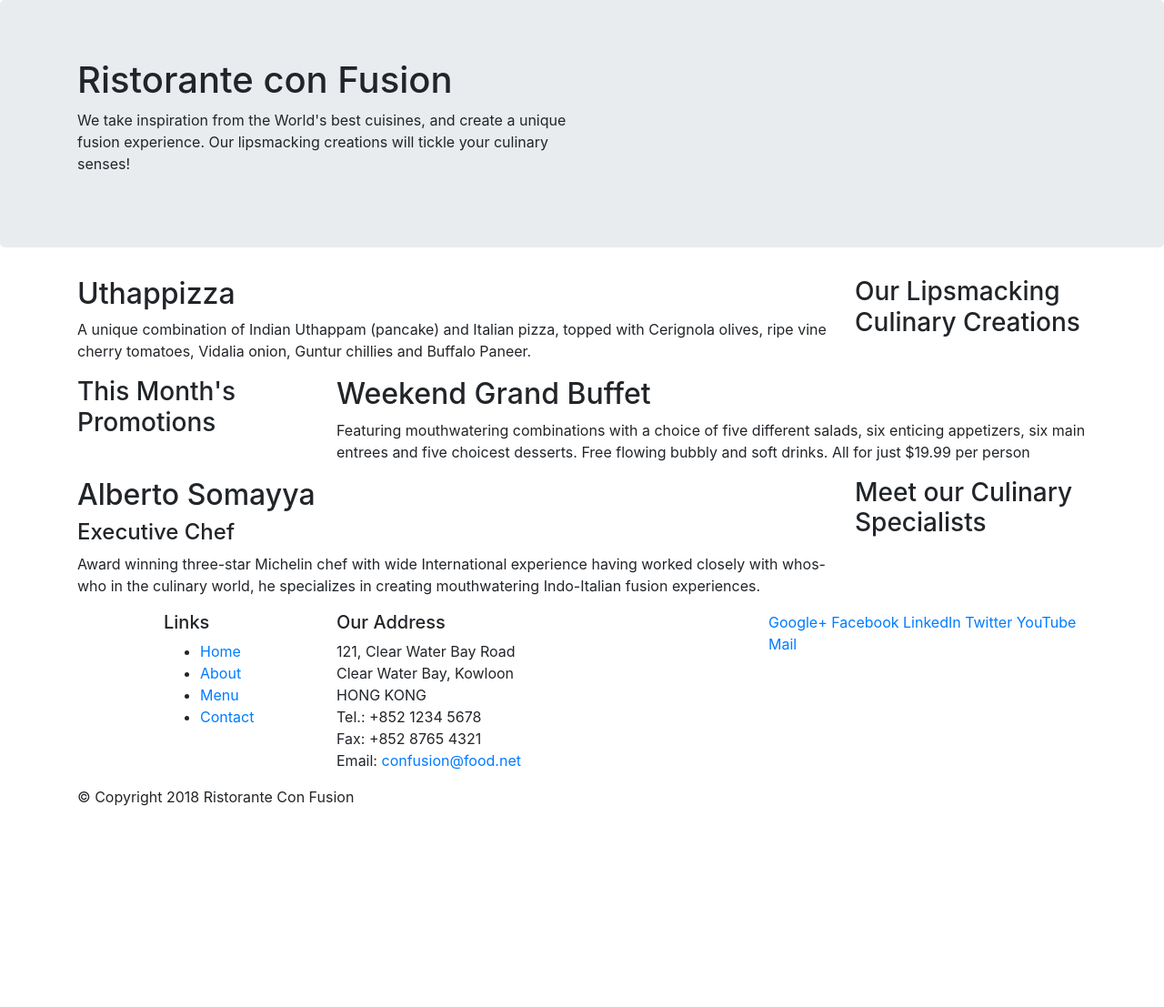
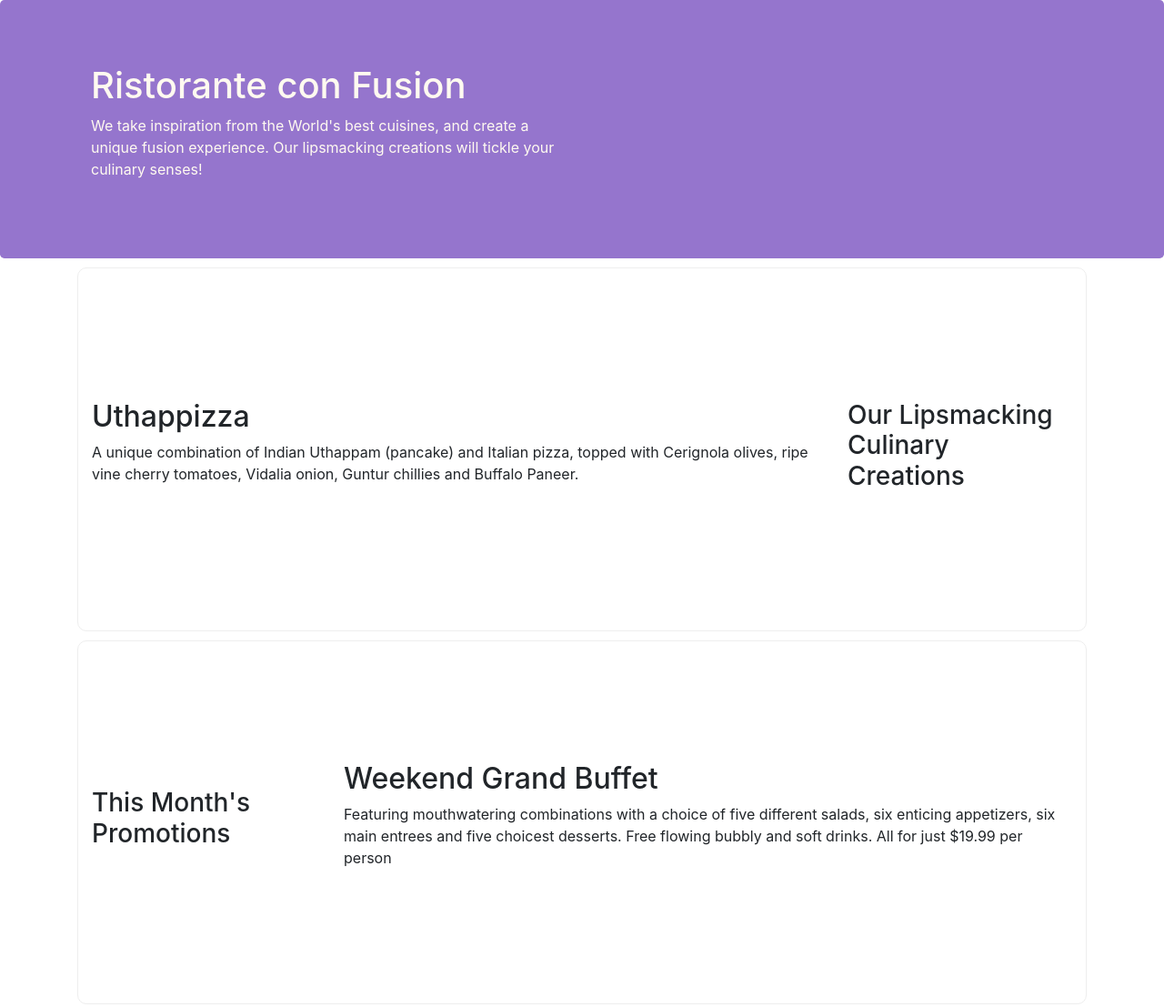
Before and after one commit to rishabhjaincoder/Ristorante-conFusion-Bootstrap-UI, a website: page index.html in a window 1280 px wide. Shown: the top 1107 px of the page at 91% size. Before the commit the page ends 904 px from the top, so only its background shows below. Drawn offline with nearby package versions, Linux system fonts and the light colour scheme.

Commit message:
Bootstrap grid part 2

```diff
--- /dev/null
+++ b/css/style.css
@@ -0,0 +1,31 @@
+.row-header{
+    margin: 0px auto;
+    padding: 0px auto;
+}
+
+.row-content{
+    margin: 10px auto;
+    padding: 50px 0px;
+    border: 1px ridge;
+    border-radius: 10px;
+    min-height: 400px;
+}
+
+.footer{
+    background-color: #D1C4E9;
+    margin: 0px auto;
+    padding: 20px 0px;
+}
+
+.jumbotron{
+    padding: 70px 30px;
+    margin: 0px auto;
+    background: #9575CD;
+    color: floralwhite;
+}
+
+.address{
+    font-size: 80%;
+    margin: 0px;
+    color: #0f0f0f;
+}
--- a/index.html
+++ b/index.html
@@ -9,6 +9,8 @@
 
     <!-- Bootstrap CSS -->
     <link rel="stylesheet" href="node_modules/bootstrap/dist/css/bootstrap.min.css">
+    <!-- Custom css file -->
+    <link rel="stylesheet" href="css/style.css">
 
     <title>Ristorante Con Fusion</title>
 </head>
@@ -17,7 +19,7 @@
 
     <header class="jumbotron">
         <div class="container">
-            <div class="row">
+            <div class="row row-header">
                 <div class = "col-12 col-sm-6">
                     <h1>Ristorante con Fusion</h1>
                     <p>We take inspiration from the World's best cuisines, and create a unique fusion experience. Our
@@ -30,7 +32,8 @@
     </header>
 
     <div class="container">
-        <div class="row">
+    <!-- to center the content vertically we use align-items-center -->
+        <div class="row row-content align-items-center">
             <div class="col-12 col-sm-4 order-sm-last col-md-3">
                 <h3>Our Lipsmacking Culinary Creations</h3>
             </div>
@@ -42,7 +45,8 @@
         </div>
 
 
-        <div class="row">
+    <!-- to center the content vertically we use align-items-center -->
+        <div class="row row-content align-items-center">
             <div class="col-12 col-sm-4 col-md-3">
                 <h3>This Month's Promotions</h3>
             </div>
@@ -54,7 +58,8 @@
             </div>
         </div>
 
-        <div class="row">
+    <!-- to center the content vertically we use align-items-center -->
+        <div class="row row-content align-items-center">
             <div class="col-12 col-sm-4 order-sm-last col-md-3">
                 <h3>Meet our Culinary Specialists</h3>
             </div>
@@ -68,12 +73,12 @@
         </div>
     </div>
 
-    <footer>
+    <footer class="footer">
         <div class="container">
             <div class="row">
                 <div class="col-4 offset-1 col-sm-2">
                     <h5>Links</h5>
-                    <ul>
+                    <ul class="list-unstyled">
                         <li><a href="#">Home</a></li>
                         <li><a href="#">About</a></li>
                         <li><a href="#">Menu</a></li>
@@ -82,7 +87,7 @@
                 </div>
                 <div class="col-7 col-sm-5">
                     <h5>Our Address</h5>
-                    <address>
+                    <address class="address">
                         121, Clear Water Bay Road<br>
                         Clear Water Bay, Kowloon<br>
                         HONG KONG<br>
@@ -91,8 +96,10 @@
                         Email: <a href="mailto:confusion@food.net">confusion@food.net</a>
                     </address>
                 </div>
-                <div class="col-12 col-sm-4">
-                    <div>
+                <!--to align the column content to the centre of the row -->
+                <div class="col-12 col-sm-4 align-self-center">
+                <!-- to center these links -->
+                    <div class="text-center">
                         <a href="http://google.com/+">Google+</a>
                         <a href="http://www.facebook.com/profile.php?id=">Facebook</a>
                         <a href="http://www.linkedin.com/in/">LinkedIn</a>
@@ -102,7 +109,8 @@
                     </div>
                 </div>
             </div>
-            <div class="row">
+            <!-- to center the content horizontally-->
+            <div class="row justify-content-center">
                 <div class="col-auto">
                 <!--   this col-auto will occupy the space according to the content -->
                     <p>© Copyright 2018 Ristorante Con Fusion</p>
```
Also changed, not shown: README.txt.
